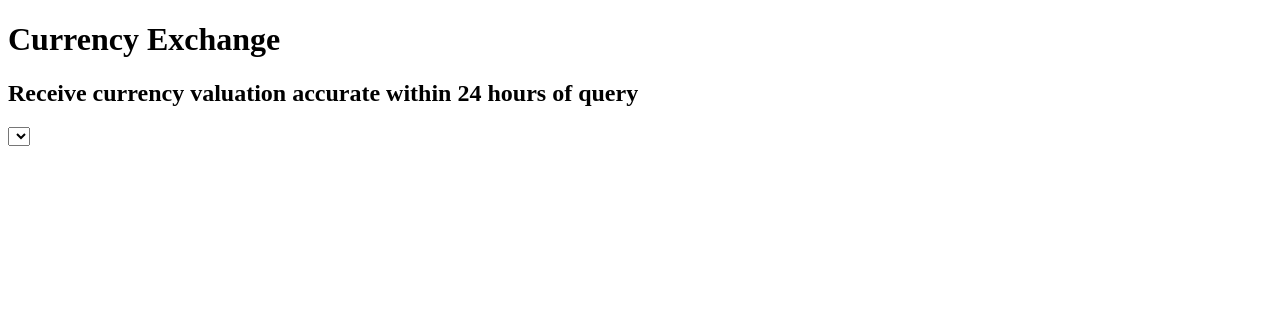
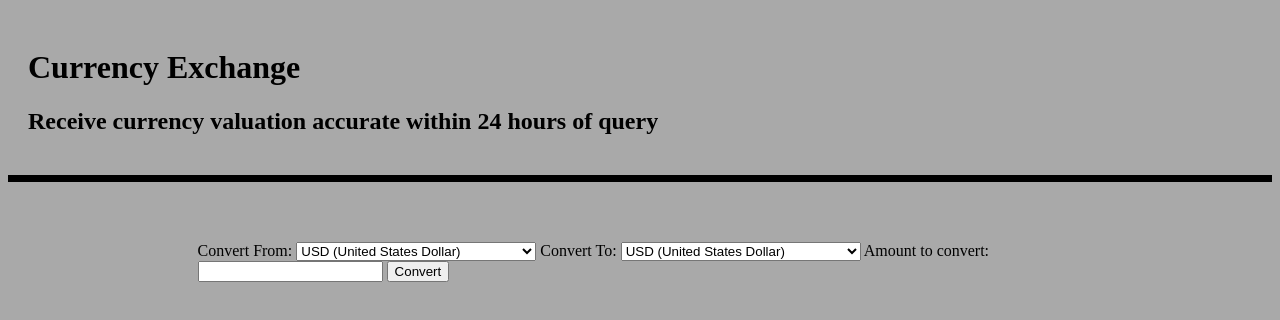
Before and after one commit to Nalundquist/currex, a website built with webpack: page src/index.html in a window 1280 px wide. Built offline with nearby package versions, Linux system fonts and the light colour scheme.

Commit message:
add layout and styling

```diff
--- a/src/css/styles.css
+++ b/src/css/styles.css
@@ -0,0 +1,28 @@
+body{
+	background-color: darkgray;
+}
+
+.head{
+	padding: 20px;
+	border-bottom: 7px solid black;
+	margin-bottom: 40px;
+}
+
+.input-field{
+	padding-top: 20px;
+	padding-left: 15%;
+	padding-right: 20%;
+	padding-bottom: 20px;
+}
+
+.result-display{
+	padding-left: 25%;
+	padding-right: 20%;
+	padding-top: 20px;
+	padding-bottom: 20px;
+	background-color: slategrey;
+}
+
+.hidden{
+	display: none;
+}
--- a/src/index.html
+++ b/src/index.html
@@ -10,10 +10,39 @@
 		</div>
 		<div class="input-field">
 			<form id="curr-input">
+				<label for="convert-from">Convert From:</label>
 				<select id="convert-from">
+					<option value="USD">USD (United States Dollar)</option>
+					<option value="USD">TND (Tunisian Dinar)</option>
+					<option value="USD">OMR (Omani Rial)</option>
+					<option value="USD">NPR (Nepalese Rupee)</option>
+					<option value="USD">STN (São Tomé and Príncipe Dobra)</option>
+					<option value="USD">RUB (Russian Ruble)</option>
+					<option value="USD">SEK (Swedish Krona)</option>
+					<option value="USD">HTG (Hatian Gourde)</option>
+					<option value="USD">CLP (Chilean Peso)</option>
+					<option value="USD">KPW (North Korean Won)</option>
+				</select>
+				<label for="convert-to">Convert To:</label>
+				<select id="convert-to">
+					<option value="USD">USD (United States Dollar)</option>
+					<option value="USD">TND (Tunisian Dinar)</option>
+					<option value="USD">OMR (Omani Rial)</option>
+					<option value="USD">NPR (Nepalese Rupee)</option>
+					<option value="USD">STN (São Tomé and Príncipe Dobra)</option>
+					<option value="USD">RUB (Russian Ruble)</option>
+					<option value="USD">SEK (Swedish Krona)</option>
+					<option value="USD">HTG (Hatian Gourde)</option>
+					<option value="USD">CLP (Chilean Peso)</option>
+					<option value="USD">KPW (North Korean Won)</option>
+				</select>
+				<label for="convert-amt">Amount to convert:</label>
+				<input type="number" id="convert-amt" name="convert-amt">
+				<button type="submit" class="btn">Convert</button>
+			</form>
+			<div class="result-display hidden" id="convert-result">
 
-				</select>
-			</form>
+			</div>
 		</div>
 	</body>
 </html>
```
